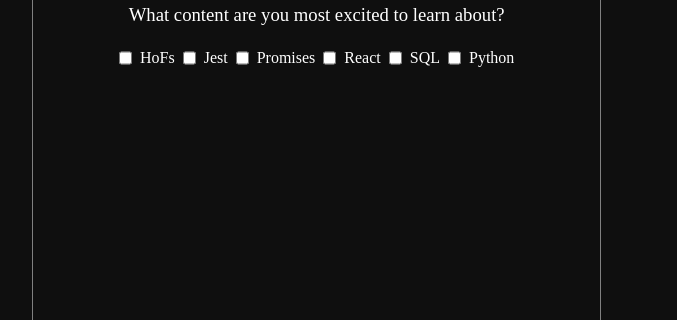
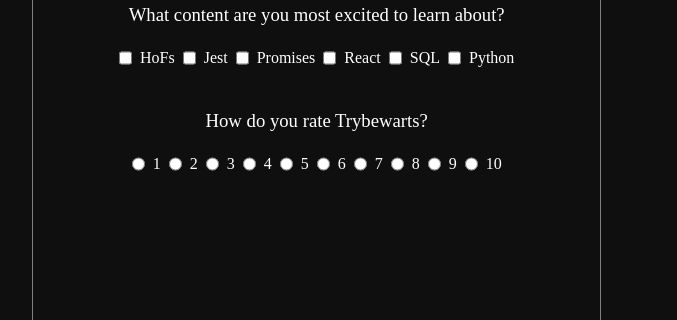
Before and after one commit to opaulojr/trybewarts, a website: page src/index.html in a window 1280 px wide. Shown: the part 346-666 px from the top of the page, 0-677 px from the left. Drawn offline with Linux system fonts and the light colour scheme.

Commit message:
implement-rate-form

```diff
--- a/src/index.html
+++ b/src/index.html
@@ -95,6 +95,22 @@
             <input class="subject" type="checkbox" value="Python">Python
           </div>
         </section>
+
+        <section class="rate">
+          <label>How do you rate Trybewarts?</label>
+          <div class="rate-input">
+            <input type="radio" name="rate" value="1">1
+            <input type="radio" name="rate" value="2">2
+            <input type="radio" name="rate" value="3">3
+            <input type="radio" name="rate" value="4">4
+            <input type="radio" name="rate" value="5">5
+            <input type="radio" name="rate" value="6">6
+            <input type="radio" name="rate" value="7">7
+            <input type="radio" name="rate" value="8">8
+            <input type="radio" name="rate" value="9">9
+            <input type="radio" name="rate" value="10">10
+          </div>
+        </section>
       </form>
       <img class="body-logo" src="./assets/trybewarts-colored.svg" alt="TrybeWarts Emblem">
     </main>
--- a/src/style.css
+++ b/src/style.css
@@ -141,7 +141,8 @@
 
 .family-form,
 .house-form,
-.content-form {
+.content-form,
+.rate {
   display: flex;
   flex-direction: column;
   align-items: center;
@@ -169,7 +170,8 @@
   border-radius: 5px;
 }
 
-.content-input {
+.content-input,
+.rate-input {
   display: flex;
   align-items: center;
   justify-content: center;
@@ -223,12 +225,13 @@
     gap: 1rem;
   }
 
-  .content-form {
+  .content-input {
+    width: 13.75rem;
     flex-wrap: wrap;
   }
 
-  .content-input {
-    width: 13.75rem;
+  .rate-input {
+    width: 12.5rem;
     flex-wrap: wrap;
   }
 
```
